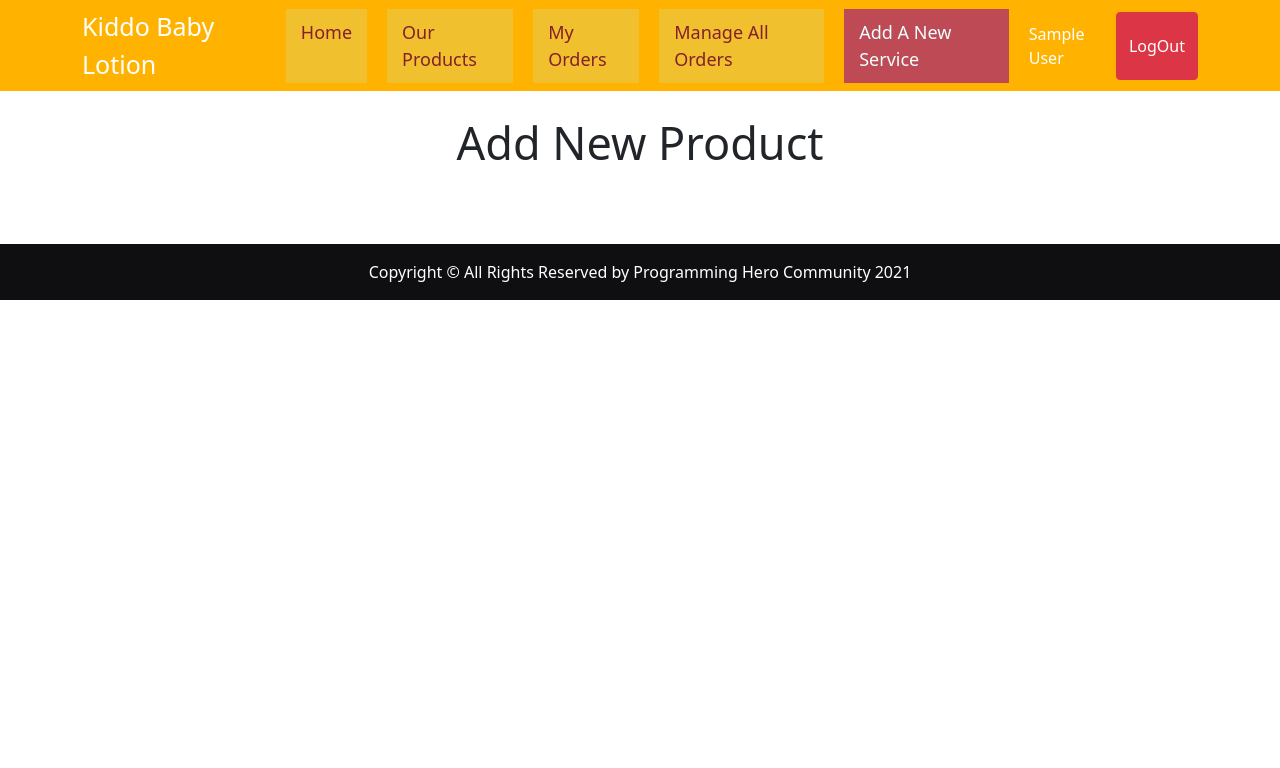
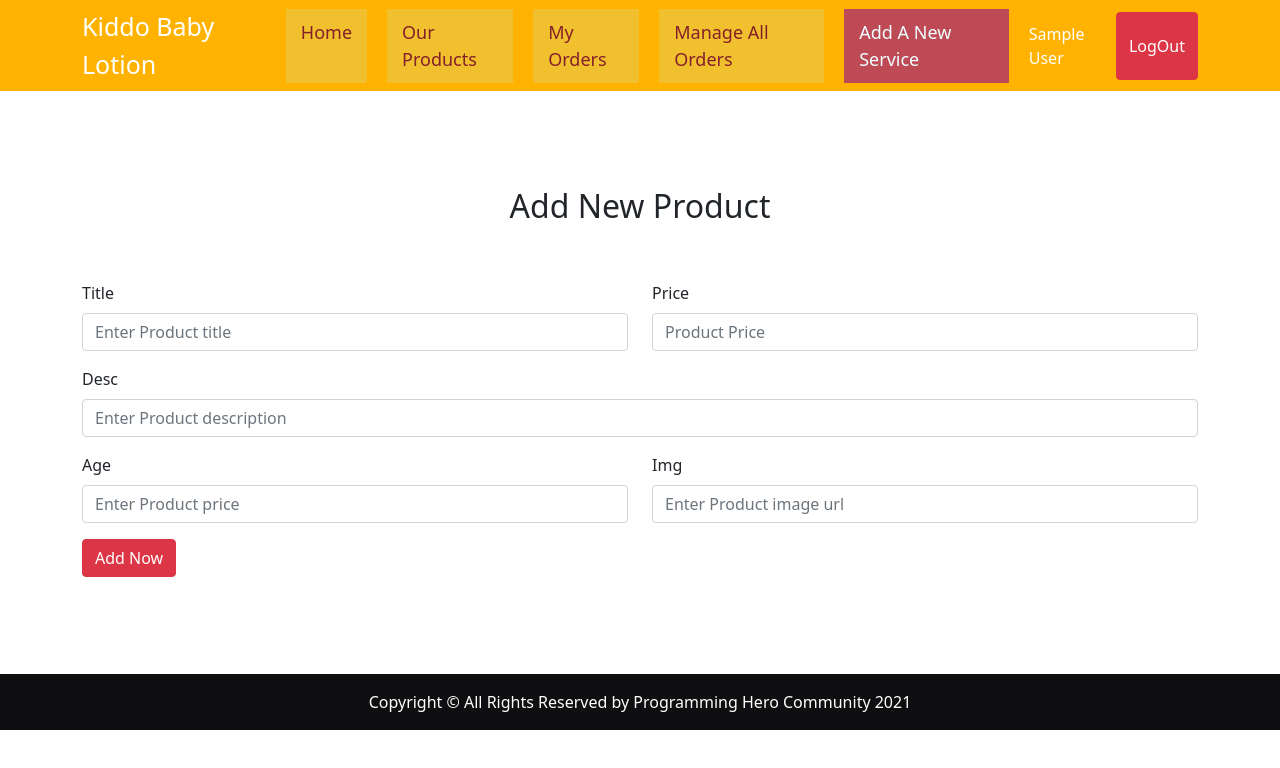
Before and after one commit to noim015/Kiddo-Baby-Lotion-Client-Side, a React (Create React App) app: page /AddNewProduct in a window 1280 px wide. Shown: the top 768 px of the page. Built offline with nearby package versions, Linux system fonts and the light colour scheme; no server answers; sample sign-in values are in the browser's storage.

Commit message:
Add Product and Placed Order and Ordered Items done

```diff
--- a/src/Pages/AddNewProduct/AddNewProduct.js
+++ b/src/Pages/AddNewProduct/AddNewProduct.js
@@ -1,13 +1,107 @@
 import React from 'react';
+import { useRef } from 'react';
+import { Col, Form, Row, Button } from 'react-bootstrap';
 
 
 
 const AddNewProduct = () => {
 
+    const titleRef = useRef();
+    const descRef = useRef();
+    const priceRef = useRef();
+    const imgRef = useRef();
+    const ageRef = useRef();
+
+
+    const handleAddProduct = e => {
+        const title = titleRef.current.value;
+        const desc = descRef.current.value;
+        const price = priceRef.current.value;
+        const img = imgRef.current.value;
+        const age = ageRef.current.value;
+
+
+        const newUser = { title, desc, price, img, age };
+
+        fetch('http://localhost:5000/users', {
+            method: 'POST',
+            headers: {
+                'content-type': 'application/json'
+            },
+            body: JSON.stringify(newUser)
+        })
+            .then(res => res.json())
+            .then(data => {
+                if (data.insertedId) {
+                    alert('Successfully added the user.')
+                    e.target.reset();
+                }
+            })
+        e.preventDefault();
+    }
     return (
-        <div className="container">
-            <h1>Add New Product</h1>
+        <div className="container my-5 pb-5">
+        <Row className="text-center py-5">
+            <h2>Add New Product</h2>
+        </Row>
+        <Form onSubmit={handleAddProduct}>
+                <Row className="mb-3">
+                  <Form.Group as={Col} controlId="formGridName">
+                    <Form.Label>Title</Form.Label>
+                    <Form.Control type="text" ref={titleRef} placeholder="Enter Product title" />
+                  </Form.Group>
+
+                  <Form.Group as={Col} controlId="formGridMobile">
+                    <Form.Label>Price</Form.Label>
+                    <Form.Control type="text" ref={priceRef} placeholder="Product Price" />
+                  </Form.Group>
+                </Row>
+                <Row className="mb-3">
+                  <Form.Group as={Col} controlId="formGridName">
+                    <Form.Label>Desc</Form.Label>
+                    <Form.Control type="text" ref={descRef} placeholder="Enter Product description" />
+                  </Form.Group>
+                </Row>
+                <Row className="mb-3">
+                  <Form.Group as={Col} controlId="formGridName">
+                    <Form.Label>Age</Form.Label>
+                    <Form.Control type="text" ref={ageRef} placeholder="Enter Product price" />
+                  </Form.Group>
+                  <Form.Group as={Col} controlId="formGridName">
+                    <Form.Label>Img</Form.Label>
+                    <Form.Control type="text" ref={imgRef} placeholder="Enter Product image url" />
+                  </Form.Group>
+                </Row>
+
+
+
+                <Button variant="danger" type="submit">
+                  Add Now
+                </Button>
+              </Form>
+
+
+
+
+
         </div>
+
+
+
+
+
+
+
+
+
+
+
+
+
+
+
+
+
     );
 };
 
--- a/src/Pages/MyOrders/MyOrders.js
+++ b/src/Pages/MyOrders/MyOrders.js
@@ -1,12 +1,49 @@
-import React from 'react';
+import React, { useEffect, useState } from 'react';
+import { Row } from 'react-bootstrap';
+import { useParams } from 'react-router';
+import useAuth from '../../hooks/useAuth';
+import useProducts from '../../hooks/useProducts';
+import Orders from '../Orders/Orders';
 
 
 
 const MyOrders = () => {
 
+    const { displayProducts } = useProducts();
+    const [orders, setOrders] = useState([]);
+    const [count, setCount] = useState([]);
+    useEffect(() => {
+        fetch(`http://localhost:5000/orders`)
+            .then(res => res.json())
+            .then(data => {
+                setOrders(data);
+                const countOrders = data.count;
+                setCount(countOrders);
+            });
+    }, []);
+
+
+
+    const { AllContexts} = useAuth();
+    const { user } = AllContexts;
+
+    const matchingOrder = orders.filter((course) => course.userEmail === user.email);
+    // const matchingProduct = displayProducts.find((course) => course._id === matchingOrder?.key);
+
+    console.log(matchingOrder);
+
     return (
         <div className="container">
-            <h1>My Orders</h1>
+            <Row className="py-5">
+                 <h1>Ordered Items</h1>
+             </Row>
+            <Row>
+            {matchingOrder?.map((course) => (
+                    <Orders course={course} key={course._id}></Orders>
+                ))}
+            </Row>
+
+
         </div>
     );
 };
--- /dev/null
+++ b/src/Pages/Orders/Orders.js
@@ -0,0 +1,37 @@
+import React from 'react';
+import { Card, Col, Row } from 'react-bootstrap';
+import { NavLink } from 'react-router-dom';
+
+const Orders = ({ course }) => {
+    const {productTitle, productPrice, productImg,_id} = course;
+    return (
+
+            <Col>
+
+     <div className="m-2">
+       <Card className="mx-auto" style={{ width: "21rem" }}>
+         <Card.Img variant="top" style={{maxHeight:'150px'}} className="img-fluid" src={productImg} />
+         <Card.Body className="my-1 py-1">
+           <Card.Title>{productTitle}</Card.Title>
+
+         </Card.Body>
+         <Card.Body className="my-1 py-1">
+           <h4>Price: {productPrice}$</h4>
+         </Card.Body>
+         <Card.Body className="d-flex">
+         <NavLink
+                to={`/courses/${_id}`}
+                className="btn btn-danger w-100 me-1"
+              >
+                Delete Order
+              </NavLink>
+         </Card.Body>
+       </Card>
+     </div>
+
+ </Col>
+
+    );
+};
+
+export default Orders;
--- a/src/Pages/Product/Product.js
+++ b/src/Pages/Product/Product.js
@@ -3,7 +3,7 @@ import { Card, Col } from 'react-bootstrap';
 import { NavLink } from 'react-router-dom';
 
 const Product = ({ course }) => {
-   const {key , title, price, desc, img } = course;
+   const {_id , title, price, desc, img } = course;
 
     return (
         <Col sm={12} md={6} lg={4}>
@@ -13,17 +13,17 @@ const Product = ({ course }) => {
             <Card.Img variant="top" style={{maxHeight:'150px'}} className="img-fluid" src={img} />
             <Card.Body className="my-1 py-1">
               <Card.Title>{title}</Card.Title>
-              <Card.Text>{desc.substr(0,90)}</Card.Text>
+              <Card.Text>{desc}</Card.Text>
             </Card.Body>
             <Card.Body className="my-1 py-1">
               <h4>Price: {price}$</h4>
             </Card.Body>
             <Card.Body className="d-flex">
             <NavLink
-                to={`/Products/${key}`}
+                to={`/Products/${_id}`}
                 className="btn btn-danger w-100 me-1"
               >
-                Book Now
+                Order Now
               </NavLink>
             </Card.Body>
           </Card>
--- a/src/Pages/Products/Products.js
+++ b/src/Pages/Products/Products.js
@@ -6,7 +6,7 @@ import Product from '../Product/Product';
 
 const Products = () => {
     const { displayProducts } = useProducts();
-    console.log(displayProducts);
+
     return (
         <div>
             <Container>
@@ -15,7 +15,7 @@ const Products = () => {
                 </Row>
                 <Row>
                 {displayProducts?.map((course) => (
-                    <Product course={course} key={course.key}></Product>
+                    <Product course={course} key={course._id}></Product>
                 ))}
                 </Row>
             </Container>
--- a/src/hooks/useProducts.js
+++ b/src/hooks/useProducts.js
@@ -8,11 +8,11 @@ const useProducts = () => {
     const [displayProducts, setDisplayProducts] = useState([]);
 
     useEffect(() => {
-        fetch(`https://scary-ghost-60292.herokuapp.com/products`)
+        fetch(`http://localhost:5000/users`)
             .then(res => res.json())
             .then(data => {
-                setProducts(data.products);
-                setDisplayProducts(data.products);
+                setProducts(data);
+                setDisplayProducts(data);
                 const count = data.count;
 
             });
```
Also changed, not shown: src/Pages/Details/Details.js (+72 -22 lines).
